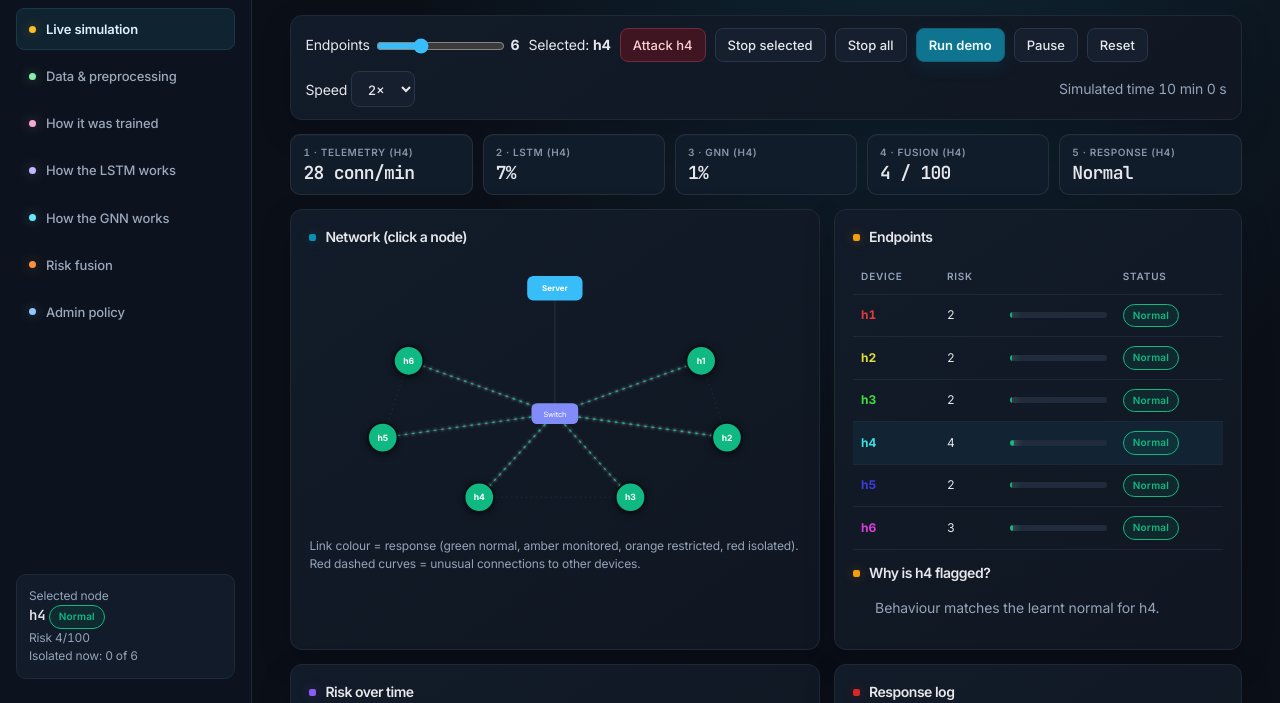
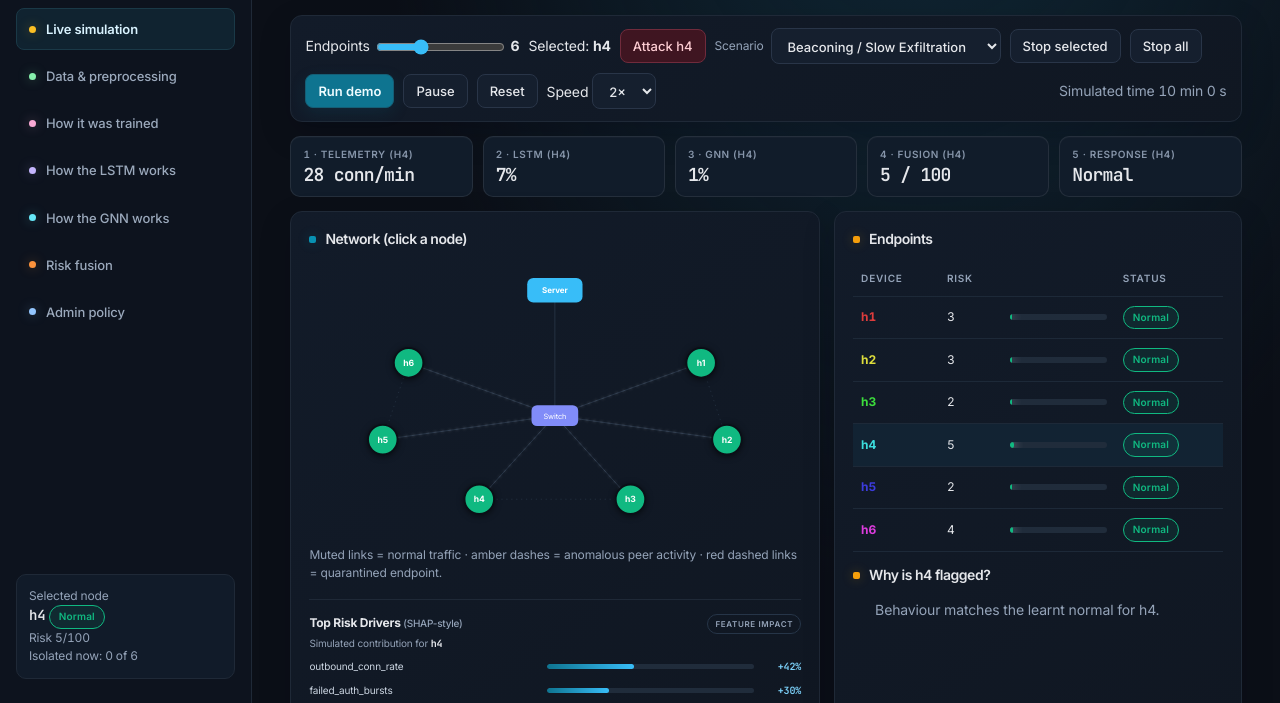
Before and after one commit to MohammedKashif786/sentinel-, a plain HTML site: page sentinelml-site/index.html in a window 1280 px wide. Shown: the part 97-800 px from the top of the page. Drawn offline with Linux system fonts and the light colour scheme.

Commit message:
Add adaptive attack scenarios and risk attribution

```diff
--- a/sentinelml-site/index.html
+++ b/sentinelml-site/index.html
@@ -75,6 +75,10 @@ table{width:100%;border-collapse:collapse;font-size:12px}td,th{padding:9px 8px;b
 .fr{gap:14px;margin:12px 0}.note{border-top:1px solid var(--line);padding-top:14px;font-size:11px}
 #clock,.side,.pill,.big,#flow,.rb,table,.log,pre{font-variant-numeric:tabular-nums}
 @media(max-width:860px){.app{grid-template-columns:1fr}nav{position:sticky;z-index:5;top:0;height:auto;flex-direction:row;overflow-x:auto;padding:10px 12px;background:#0d131ef2;backdrop-filter:blur(12px);border-right:0;border-bottom:1px solid var(--line)}.brand,.side{display:none}nav a{white-space:nowrap;flex:none;padding:9px 11px}main{padding:24px 16px 38px}.g2{grid-template-columns:1fr}}
+.scenario-picker{display:inline-flex;align-items:center;gap:7px;color:var(--mut);font-size:12px}.scenario-picker select{max-width:min(100%,250px);color:var(--ink)}
+.network-card #net{margin:3px 0 7px}.attribution{margin-top:16px;padding-top:14px;border-top:1px solid var(--line)}.attribution-head{display:flex;justify-content:space-between;align-items:flex-start;gap:10px;margin-bottom:8px}.attribution-head h3{margin:0;font-size:12px;letter-spacing:-.02em}.attribution-head h3 span{color:var(--mut);font-size:10px;font-weight:500}.attribution-head p{margin:3px 0 0;color:var(--mut);font-size:10px}.attribution-head p b{color:var(--ink);font-family:'JetBrains Mono',monospace}.attribution-tag{padding:3px 7px;border:1px solid #263548;border-radius:999px;color:#94A3B8;font-size:8px;font-weight:600;letter-spacing:.08em}.driver-list{display:grid;gap:8px}.driver-row{display:grid;grid-template-columns:minmax(130px,1.1fr) minmax(70px,1fr) 38px;gap:9px;align-items:center;font-size:10px}.driver-label{overflow:hidden;text-overflow:ellipsis;white-space:nowrap;color:#cbd5e1}.driver-track{height:5px;border-radius:99px;background:#202c3b;overflow:hidden}.driver-track i{display:block;height:100%;border-radius:inherit;background:linear-gradient(90deg,#0e7490,#38BDF8);transition:width .2s}.driver-value{text-align:right;color:#7dd3fc;font:600 10px 'JetBrains Mono',monospace;font-variant-numeric:tabular-nums}
+.lk{stroke:#263445;stroke-width:1.5}.lk.anomalous,.ex.anomalous{stroke:#F59E0B!important;stroke-width:2.2!important;stroke-dasharray:5 5!important;animation:edge-flow .8s linear infinite;opacity:.95!important}.lk.severed,.fl.severed,.ex.severed,.pr.severed{stroke:#F43F5E!important;stroke-width:2!important;stroke-dasharray:4 5!important;opacity:.8!important;filter:drop-shadow(0 0 4px #F43F5E55)}.ex{stroke:#F59E0B;stroke-dasharray:5 5;animation:edge-flow .8s linear infinite}@keyframes edge-flow{to{stroke-dashoffset:-10}}.quarantine-badge{fill:#3b1420;stroke:#F43F5E;stroke-width:1}.quarantine-label{fill:#FDA4AF;font:600 8px 'JetBrains Mono',monospace;letter-spacing:.04em}
+@media(max-width:600px){.scenario-picker{align-items:flex-start;flex-direction:column}.scenario-picker select{max-width:100%;width:100%}.driver-row{grid-template-columns:minmax(110px,1.2fr) minmax(50px,1fr) 34px}.attribution-tag{display:none}}
 @media(max-width:600px){h1{font-size:23px}.card{padding:14px}.bar.card{align-items:flex-start}.flow{grid-template-columns:repeat(2,minmax(0,1fr))}.flow .st:last-child{grid-column:1/-1}.bar>label{display:flex;align-items:center;gap:8px;flex-wrap:wrap}.bar #clock{margin-left:0!important}table{min-width:450px}#tb{min-width:0}.pill{font-size:9px}}
 @media(prefers-reduced-motion:reduce){*,*::before,*::after{scroll-behavior:auto!important;animation-duration:.01ms!important;animation-iteration-count:1!important;transition-duration:.01ms!important}}
 </style></head><body><div class="app">
@@ -84,10 +88,10 @@ table{width:100%;border-collapse:collapse;font-size:12px}td,th{padding:9px 8px;b
 <main>
 <section class="view" id="v-sim"><h1>Live simulation</h1><p class="sub">Choose how many endpoints you want, click any node, and attack it. Several nodes can be attacked at once.</p>
 <div class="card bar" style="--c:#6d5dfc"><label>Endpoints <input type="range" id="nn" min="3" max="12" value="6"> <b id="nv">6</b></label>
-<span>Selected: <b id="sn"></b></span><button class="d" id="bAtt">Attack selected</button><button id="bOne">Stop selected</button><button id="bStop">Stop all</button><button class="p" id="bDemo">Run demo</button><button id="bPause">Pause</button><button id="bReset">Reset</button>
+<span>Selected: <b id="sn"></b></span><button class="d" id="bAtt">Attack selected</button><label class="scenario-picker">Scenario <select id="scenario" aria-label="Attack scenario"><option value="beacon">Beaconing / Slow Exfiltration</option><option value="lateral">Lateral Movement / Port Scan</option><option value="coordinated">Coordinated Multi-Host</option></select></label><button id="bOne">Stop selected</button><button id="bStop">Stop all</button><button class="p" id="bDemo">Run demo</button><button id="bPause">Pause</button><button id="bReset">Reset</button>
 <label>Speed <select id="spd"><option value="500">1×</option><option value="250" selected>2×</option><option value="110">4×</option></select></label><span class="sub" id="clock" style="margin:0 0 0 auto"></span></div>
 <div class="flow" id="flow"></div>
-<div class="g2"><div class="card" style="--c:#0891b2"><h2>Network (click a node)</h2><svg id="net" viewBox="0 0 800 450"></svg><div class="sub" style="font-size:12px;margin:0">Link colour = response (green normal, amber monitored, orange restricted, red isolated). Red dashed curves = unusual connections to other devices.</div></div>
+<div class="g2"><div class="card network-card" style="--c:#0891b2"><h2>Network (click a node)</h2><svg id="net" viewBox="0 0 800 450"></svg><div class="sub" style="font-size:12px;margin:0">Muted links = normal traffic · amber dashes = anomalous peer activity · red dashed links = quarantined endpoint.</div><section class="attribution" aria-labelledby="drivers-title"><div class="attribution-head"><div><h3 id="drivers-title">Top Risk Drivers <span>(SHAP-style)</span></h3><p>Simulated contribution for <b id="driver-node">h4</b></p></div><span class="attribution-tag">FEATURE IMPACT</span></div><div id="drivers" class="driver-list" aria-live="polite"></div></section></div>
 <div class="card" style="--c:#f59e0b"><h2>Endpoints</h2><table><thead><tr><th>Device</th><th>Risk</th><th></th><th>Status</th></tr></thead><tbody id="tb"></tbody></table><h2 style="margin-top:12px">Why is <span id="wn"></span> flagged?</h2><ul id="why"></ul></div></div>
 <div class="g2"><div class="card" style="--c:#8b5cf6"><h2>Risk over time</h2><canvas id="cv"></canvas></div><div class="card" style="--c:#dc2626"><h2>Response log</h2><div class="log" id="log"></div></div></div></section>
 
@@ -124,43 +128,50 @@ table{width:100%;border-collapse:collapse;font-size:12px}td,th{padding:9px 8px;b
 <script>
 const $=id=>document.getElementById(id),clamp=(x,a,b)=>Math.min(b,Math.max(a,x)),cv=n=>getComputedStyle(document.documentElement).getPropertyValue(n).trim();
 const BV=[22,30,15,25,18,27,20,16,24,19,28,17],LN=['Normal','Monitored','Restricted','Isolated'],LV=['--ok','--mon','--res','--iso'];
-let N=6,S=[],LG=[],rules=[],sel=3,tick=0,paused=0,timer,view='sim',pend=null;
+let N=6,S=[],LG=[],rules=[],sel=3,tick=0,paused=0,timer,view='sim',pend=null,attackMode='beacon';
 const nm=i=>'h'+(i+1),peer=i=>i%2?i-1:(i+1<N?i+1:-1),oth=i=>[...Array(N).keys()].filter(j=>j!=i),tgt=(i)=>oth(i).slice(0,S[i].extra);
 const P=i=>{const a=(-60+(i+.5)/N*300)*Math.PI/180;return[Math.round(400+290*Math.cos(a)),Math.round(250+150*Math.sin(a))]},HUB=[400,250],SRV=[400,50],hc=i=>`hsl(${Math.round(i*360/N)},70%,55%)`;
-function init(){tick=0;LG=[];S=[...Array(N).keys()].map(i=>({b:BV[i%12],p:0,att:0,stop:0,lv:0,calm:0,risk:3,h:[],ch:[],ex:[],nd:[],fa:[],extra:0,inc:0,L:3,G:0,A:0,T:0,x:0,err:0,r:0,raw:0,conn:BV[i%12]}));
- sel=Math.min(sel,N-1);build('s','net');build('g','gnet');const o=[...Array(N).keys()].map(i=>`<option value="${i}">${nm(i)}</option>`).join('');['ls','gs','fs','ds'].forEach(k=>$(k).innerHTML=o)}
+function init(){tick=0;LG=[];S=[...Array(N).keys()].map(i=>({b:BV[i%12],p:0,att:0,mode:null,stop:0,lv:0,calm:0,risk:3,h:[],ch:[],ex:[],nd:[],fa:[],extra:0,inc:0,L:3,baseL:3,G:0,A:0,T:0,x:0,err:0,r:0,raw:0,conn:BV[i%12]}));
+ sel=Math.min(sel,N-1);build('s','net');build('g','gnet');const o=[...Array(N).keys()].map(i=>`<option value="${i}">${nm(i)}</option>`).join('');['ls','gs','fs','ds'].forEach(k=>$(k).innerHTML=o);$('scenario').value=attackMode}
 function ev(i,t,l){const s=tick*10;LG.unshift(`<div><b>T+${String(Math.floor(s/60)).padStart(2,'0')}:${String(s%60).padStart(2,'0')}</b> ${nm(i)} <span style="color:var(${LV[l]})">${t}</span></div>`);LG.length=Math.min(LG.length,40)}
+function showDrivers(s){const mode=s.p>.08?s.mode:null,L=s.L/100,G=s.G/100,T=s.T/100,A=s.A/100,F=s.extra/Math.max(1,N-1);let data;
+ if(mode==='beacon')data=[['outbound_conn_rate',18+24*L],['packet_size_variance',9+23*L],['beacon_periodicity',8+20*L],['destination_entropy',7+8*T]];
+ else if(mode==='lateral')data=[['new_peer_edges',15+25*G],['peer_fanout',10+22*F],['outbound_conn_rate',8+18*T],['destination_entropy',6+10*G]];
+ else if(mode==='coordinated')data=[['outbound_conn_rate',12+24*T],['new_peer_edges',10+22*G],['failed_auth_bursts',8+18*A],['packet_size_variance',7+15*L]];
+ else data=[['outbound_conn_rate',7+23*T],['new_peer_edges',5+21*G],['failed_auth_bursts',4+18*A],['packet_size_variance',4+17*L],['destination_entropy',3+14*F]];
+ const top=data.sort((a,b)=>b[1]-a[1]).slice(0,3),total=top.reduce((sum,row)=>sum+row[1],0)||1;$('driver-node').textContent=nm(sel);$('drivers').innerHTML=top.map(([name,value])=>{const pct=Math.round(value/total*100);return `<div class="driver-row"><span class="driver-label">${name}</span><span class="driver-track"><i style="width:${pct}%"></i></span><span class="driver-value">+${pct}%</span></div>`}).join('')}
+function launchAttack(start,mode,stopAt=0){const hosts=mode==='coordinated'?[start,...oth(start).slice(0,Math.min(2,N-1))]:[start];hosts.forEach(i=>{const s=S[i];s.att=1;s.mode=mode;s.stop=stopAt;ev(i,mode==='coordinated'?'coordinated multi-host attack started (simulation)':`attack started (${mode} scenario)`,0)})}
 function rl(r,i){const s=S[i],n=r.win?Math.max(1,Math.round(r.win*6)):1,sm=a=>a.slice(-n).reduce((x,y)=>x+y,0),v={risk:s.risk,new_destinations:sm(s.nd),failed_auth:sm(s.fa),conn_freq:s.conn}[r.metric];
  return {'>':v>r.value,'>=':v>=r.value,'<':v<r.value,'<=':v<=r.value}[r.op]?{MONITOR:1,RESTRICT:2,ISOLATE:3,HIGH_RISK:2}[r.action]:null}
 function step(){tick++;
  S.forEach((s,i)=>{s.p=s.att?Math.min(1,s.p+.02):Math.max(0,s.p-.025);
   if(s.stop&&tick>=s.stop){s.att=0;s.stop=0;ev(i,'attack traffic stopped (simulation)',0)}
-  const p=s.p,e=s.b*(1+.12*Math.sin(tick/9));s.conn=e*(1+(Math.random()-.5)*.2)*(1+7*p);
-  s.ch.push(s.conn);s.ex.push(e);s.nd.push(p>.25?Math.round(10*p*Math.random()):(Math.random()<.05?1:0));s.fa.push(p>.35?Math.round(18*(p-.35)*Math.random()):(Math.random()<.08?1:0));
+  const p=s.p,e=s.b*(1+.12*Math.sin(tick/9)),mode=s.mode||attackMode,factor=mode==='beacon'?1+.65*p+.22*Math.max(0,Math.sin(tick*.72)):mode==='lateral'?1+2.2*p:1+7*p;s.conn=e*(1+(Math.random()-.5)*.2)*factor;
+  s.ch.push(s.conn);s.ex.push(e);s.nd.push(p>.25?Math.round((mode==='lateral'?16:10)*p*Math.random()):(Math.random()<.05?1:0));s.fa.push(p>.35?Math.round(18*(p-.35)*Math.random()*(mode==='coordinated'?2:1)):(Math.random()<.08?1:0));
   ['ch','ex','nd','fa'].forEach(k=>{if(s[k].length>70)s[k].shift()});
-  s.extra=p>.2?Math.min(N-1,Math.round(1+4*p),4):0;
-  const a=s.ch.slice(-3),b=s.ex.slice(-3);s.err=a.reduce((t,c,k)=>t+Math.abs(c/b[k]-1),0)/a.length;s.r=s.err/.25;s.L=100*s.r/(s.r+4);
+  s.extra=p>.2?(mode==='lateral'?N-1:Math.min(N-1,Math.round(1+4*p),4)):0;
+  const a=s.ch.slice(-3),b=s.ex.slice(-3);s.err=a.reduce((t,c,k)=>t+Math.abs(c/b[k]-1),0)/a.length;s.r=s.err/.25;s.baseL=100*s.r/(s.r+4);s.L=s.baseL;
   s.x=clamp(Math.log(s.conn/e)/2,0,1);s.T=100*s.x;s.A=100*clamp(s.fa.slice(-5).reduce((t,c)=>t+c,0)/12,0,1)});
  S.forEach(s=>s.inc=0);S.forEach((s,i)=>{if(s.lv<3)tgt(i).forEach(j=>S[j].inc++)});
- S.forEach((s,i)=>{s.G=Math.min(100,Math.random()*3+100*clamp((s.extra+.25*s.inc)/3,0,1));s.raw=.35*s.L+.35*s.G+.15*s.A+.15*s.T;s.risk=.4*s.risk+.6*s.raw;
+ S.forEach((s,i)=>{s.G=Math.min(100,Math.random()*3+100*clamp((s.extra+.25*s.inc)/3,0,1));s.L=s.baseL;const active=s.p>.08&&s.mode;if(active&&s.mode==='beacon'){s.L=clamp(81+7*Math.sin(tick/8),75,92);s.G=clamp(20+12*s.p+2*Math.sin(tick/13),20,35)}else if(active&&s.mode==='lateral'){s.L=clamp(35+13*s.p,35,50);s.G=clamp(80+15*s.p,80,95)}else if(active&&s.mode==='coordinated'){s.L=clamp(74+21*s.p,74,95);s.G=clamp(74+21*s.p,74,95)}s.raw=.35*s.L+.35*s.G+.15*s.A+.15*s.T;s.risk=.4*s.risk+.6*s.raw;
   let w=s.risk<=30?0:s.risk<=60?1:s.risk<=80?2:3;rules.forEach(r=>{const l=rl(r,i);if(l!==null)w=Math.max(w,l)});
   if(w>=s.lv){if(w>s.lv)ev(i,`risk ${Math.round(s.risk)} → ${LN[w].toUpperCase()}${w==3?' (endpoint isolated)':w==2?' (traffic limited to the server)':''}`,w);s.lv=w;s.calm=0}
   else{s.calm++;if(s.calm>=6&&s.risk<=[0,30,60,80][s.lv]){s.lv--;s.calm=0;ev(i,`risk ${Math.round(s.risk)} → ${LN[s.lv]}${s.lv==0?' (access restored)':''}`,s.lv)}}
   s.h.push(s.risk);if(s.h.length>150)s.h.shift()});
  render()}
 function build(pre,id){let h=`<path class="lk" d="M${HUB}L${SRV}"/>`;
- for(let i=0;i<N;i++){const[x,y]=P(i);h+=`<path class="lk" d="M${HUB}L${x},${y}"/><path id="${pre}f${i}" class="fl" d="M${x},${y}L${HUB}"/>`;if(peer(i)>i)h+=`<path class="lk pr" d="M${x},${y}L${P(peer(i))}"/>`}
+ for(let i=0;i<N;i++){const[x,y]=P(i);h+=`<path id="${pre}l${i}" class="lk" d="M${HUB}L${x},${y}"/><path id="${pre}f${i}" class="fl" d="M${x},${y}L${HUB}"/>`;if(peer(i)>i)h+=`<path id="${pre}p${i}" class="lk pr" d="M${x},${y}L${P(peer(i))}"/>`}
  for(let i=0;i<N;i++)for(let j=0;j<N;j++)if(i!=j)h+=`<path id="${pre}e${i}_${j}" class="ex" d="M${P(i)}Q${HUB} ${P(j)}"/>`;
  h+=`<rect x="355" y="26" width="90" height="40" rx="10" fill="var(--pol)"/><text x="400" y="51" text-anchor="middle" fill="#fff" font-size="13" font-weight="700">Server</text><rect x="362" y="233" width="76" height="34" rx="9" fill="var(--lstm)"/><text x="400" y="255" text-anchor="middle" fill="#fff" font-size="12">Switch</text>`;
- for(let i=0;i<N;i++){const[x,y]=P(i);h+=`<g class="nd" data-i="${i}"><circle id="${pre}r${i}" class="ring" cx="${x}" cy="${y}" r="33"/><circle id="${pre}n${i}" class="node" cx="${x}" cy="${y}" r="24"/><text x="${x}" y="${y+5}" text-anchor="middle" fill="#fff" font-weight="700">${nm(i)}</text><text id="${pre}b${i}" class="bd" x="${x}" y="${y+44}"></text></g>`}
+ for(let i=0;i<N;i++){const[x,y]=P(i);h+=`<g class="nd" data-i="${i}"><circle id="${pre}r${i}" class="ring" cx="${x}" cy="${y}" r="33"/><circle id="${pre}n${i}" class="node" cx="${x}" cy="${y}" r="24"/><text x="${x}" y="${y+5}" text-anchor="middle" fill="#fff" font-weight="700">${nm(i)}</text><rect id="${pre}q${i}" class="quarantine-badge" x="${x-47}" y="${y+31}" width="94" height="17" rx="8" opacity="0"/><text id="${pre}b${i}" class="bd" x="${x}" y="${y+44}"></text></g>`}
  $(id).innerHTML=h;$(id).onclick=e=>{const g=e.target.closest('[data-i]');if(g){sel=+g.dataset.i;render()}}}
 function upd(pre,mode){const c=LV.map(cv);
- S.forEach((s,i)=>{const n=$(pre+'n'+i);if(!n)return;const inc=i==sel||peer(i)==sel||tgt(sel).includes(i)||tgt(i).includes(sel);
-  n.setAttribute('fill',mode?`hsl(${Math.round(185-185*s.x)},75%,46%)`:(s.lv==3?cv('--mut'):c[s.lv]));n.setAttribute('stroke',i==sel?cv('--ink'):'none');n.setAttribute('stroke-width',4);
-  $(pre+'r'+i).style.opacity=s.att?1:0;const f=$(pre+'f'+i);
-  if(mode){f.style.stroke=cv('--gnn');f.style.opacity=inc?1:.12;f.style.strokeWidth=inc?4:2}else{f.style.stroke=c[s.lv];f.style.opacity=s.lv==3?0:1;f.style.strokeWidth=clamp(1.5+s.conn/40,2,8)}
-  $(pre+'b'+i).textContent=mode?'':s.lv==3?'✕ isolated':s.lv==2?'limited':'';
-  for(let j=0;j<N;j++)if(j!=i){const e=$(`${pre}e${i}_${j}`),on=s.lv<3&&tgt(i).includes(j);e.style.opacity=on?(mode&&i!=sel&&j!=sel?.15:.9):0}})}
+ S.forEach((s,i)=>{const n=$(pre+'n'+i);if(!n)return;const inc=i==sel||peer(i)==sel||tgt(sel).includes(i)||tgt(i).includes(sel),isolated=s.lv===3,active=s.att||s.p>.16,hub=$(pre+'l'+i),f=$(pre+'f'+i),badge=$(pre+'q'+i);
+  n.setAttribute('fill',mode?`hsl(${Math.round(185-185*s.x)},75%,46%)`:(isolated?cv('--mut'):c[s.lv]));n.setAttribute('stroke',i==sel?cv('--ink'):'none');n.setAttribute('stroke-width',4);
+  $(pre+'r'+i).style.opacity=active?1:0;hub.classList.toggle('severed',isolated);f.classList.toggle('severed',isolated);f.style.stroke=isolated?'#F43F5E':mode?(inc?cv('--gnn'):'#334155'):s.lv===0?'#475569':s.lv===1||s.lv===2?'#F59E0B':c[s.lv];f.style.opacity=isolated?.8:mode?(inc?1:.12):s.lv===0?.45:.85;f.style.strokeWidth=mode&&inc?3:isolated?2:s.lv===0?1.5:2.5;
+  badge.style.opacity=isolated?1:0;$(pre+'b'+i).setAttribute('class',isolated?'quarantine-label':'bd');$(pre+'b'+i).textContent=isolated?'QUARANTINED':s.lv==2?'limited':'';
+  const pr=$(pre+'p'+i),jPeer=peer(i);if(pr){const cut=isolated||S[jPeer].lv===3,anomaly=active&&tgt(i).includes(jPeer)||S[jPeer].p>.16&&tgt(jPeer).includes(i);pr.classList.toggle('severed',cut);pr.classList.toggle('anomalous',!cut&&anomaly)}
+  for(let j=0;j<N;j++)if(j!=i){const e=$(`${pre}e${i}_${j}`),cut=isolated||S[j].lv===3,on=s.lv<3&&tgt(i).includes(j);e.classList.toggle('severed',cut);e.classList.toggle('anomalous',!cut&&on);e.style.opacity=cut?.8:on?.9:0}})}
 function chart(){const k=$('cv'),r=devicePixelRatio||1,W=k.clientWidth,Hh=k.clientHeight;k.width=W*r;k.height=Hh*r;const g=k.getContext('2d');g.scale(r,r);
  [[0,30,'--ok'],[30,60,'--mon'],[60,80,'--res'],[80,100,'--iso']].forEach(([a,b,v])=>{g.globalAlpha=.12;g.fillStyle=cv(v);g.fillRect(0,Hh*(1-b/100),W,Hh*(b-a)/100)});g.globalAlpha=1;
  g.fillStyle=cv('--mut');g.font='11px sans-serif';[0,30,60,80,100].forEach(v=>g.fillText(v,3,Hh*(1-v/100)-2));
@@ -168,7 +179,7 @@ function chart(){const k=$('cv'),r=devicePixelRatio||1,W=k.clientWidth,Hh=k.clie
 function render(){const s=S[sel],c=LV.map(cv),pill=l=>`<span class="pill" style="color:${c[l]}">${LN[l]}</span>`;
  $('side').innerHTML=`Selected node<br><b>${nm(sel)}</b> ${pill(s.lv)}<br>Risk ${Math.round(s.risk)}/100<br>Isolated now: ${S.filter(x=>x.lv==3).length} of ${N}`;
  document.querySelectorAll('nav a').forEach(a=>a.classList.toggle('on',a.dataset.v==view));
- if(view=='sim'){upd('s',0);$('sn').textContent=nm(sel);$('wn').textContent=nm(sel);$('nv').textContent=N;$('bAtt').textContent=s.att?'Attack in progress':'Attack '+nm(sel);
+ if(view=='sim'){upd('s',0);showDrivers(s);$('scenario').value=attackMode;$('sn').textContent=nm(sel);$('wn').textContent=nm(sel);$('nv').textContent=N;$('bAtt').textContent=s.att?'Attack in progress':'Attack '+nm(sel);
   $('tb').innerHTML=S.map((x,i)=>`<tr class="row${i==sel?' sel':''}" data-i="${i}"><td><b style="color:${hc(i)}">${nm(i)}</b></td><td>${Math.round(x.risk)}</td><td><div class="rb"><i style="width:${x.risk}%;background:${c[x.lv]}"></i></div></td><td>${pill(x.lv)}</td></tr>`).join('');
   document.querySelectorAll('.row').forEach(r=>r.onclick=()=>{sel=+r.dataset.i;render()});
   const bg=['#6d5dfc','#8b5cf6','#0891b2','#f59e0b',LN[s.lv]=='Normal'?'#16a34a':'#dc2626'];
@@ -204,10 +215,11 @@ function parse(t){t=t.toLowerCase();const W={one:1,two:2,three:3,four:4,five:5,s
 $('bConv').onclick=()=>{try{pend=parse($('pt').value);pend.text=$('pt').value;$('pres').innerHTML=`<b style="color:var(--ok)">Valid rule.</b> Check it, then confirm:<pre>${JSON.stringify({condition:{metric:pend.metric,operator:pend.op,value:pend.value,time_window_minutes:pend.win},action:pend.action},null,2)}</pre><button class="p" id="bOk">Confirm and activate</button>`;
  $('bOk').onclick=()=>{rules.push(pend);$('pres').textContent='Rule activated. It is now checked on every window.';render()}}catch(e){$('pres').innerHTML='<b style="color:var(--iso)">Rejected.</b> '+e.message}};
 $('c1').onclick=()=>$('pt').value='Isolate any endpoint whose risk exceeds 90.';$('c2').onclick=()=>$('pt').value='If a device communicates with more than 15 new external destinations within five minutes, classify it as high risk.';$('c3').onclick=()=>$('pt').value='Restrict any device with more than 10 failed logins in 2 minutes.';
-$('bAtt').onclick=()=>{const s=S[sel];if(!s.att){s.att=1;s.stop=0;ev(sel,'attack started (simulation): rising connections, new destinations, failed logins',0)}render()};
+$('scenario').onchange=()=>{attackMode=$('scenario').value};
+$('bAtt').onclick=()=>{const s=S[sel];if(!s.att)launchAttack(sel,attackMode);render()};
 $('bOne').onclick=()=>{const s=S[sel];if(s.att){s.att=0;ev(sel,'attack traffic stopped (simulation)',0)}render()};
 $('bStop').onclick=()=>{S.forEach((s,i)=>{if(s.att){s.att=0;ev(i,'attack traffic stopped (simulation)',0)}});render()};
-$('bDemo').onclick=()=>{rules=[];init();sel=Math.min(3,N-1);const s=S[sel];s.att=1;s.stop=110;ev(sel,'demo started: attack ramps up, then stops after about 18 minutes of simulated time',0);render()};
+$('bDemo').onclick=()=>{rules=[];init();sel=Math.min(3,N-1);launchAttack(sel,attackMode,110);ev(sel,`demo started (${attackMode} scenario): attack ramps up, then stops after about 18 minutes of simulated time`,0);render()};
 $('bPause').onclick=()=>{paused=!paused;$('bPause').textContent=paused?'Resume':'Pause'};$('bReset').onclick=()=>{rules=[];init();render()};
 $('nn').oninput=()=>{N=+$('nn').value;init();render()};
 $('spd').onchange=()=>{clearInterval(timer);timer=setInterval(()=>{if(!paused)step()},+$('spd').value)};
```
